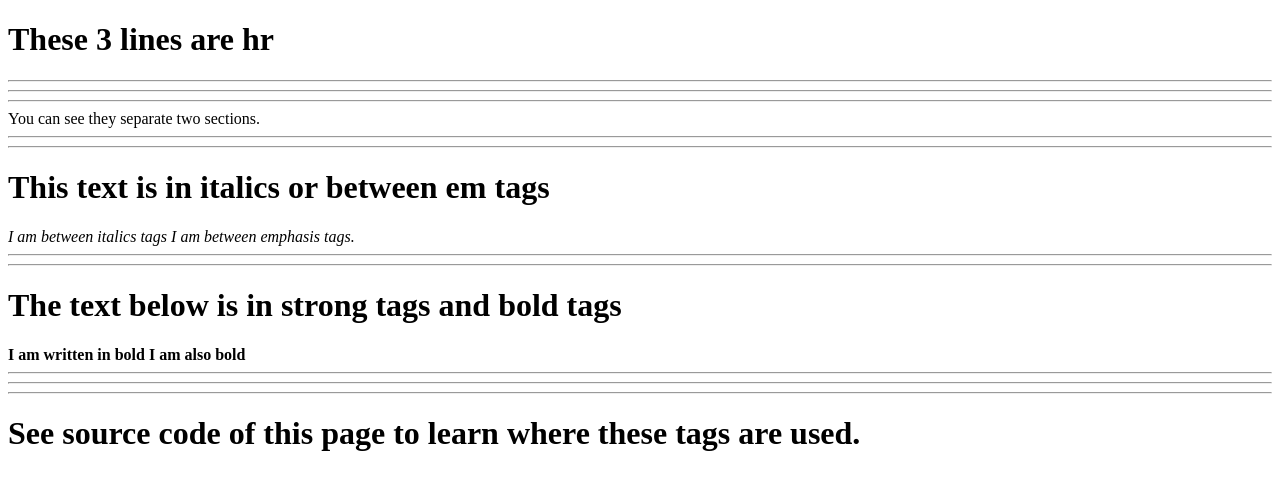
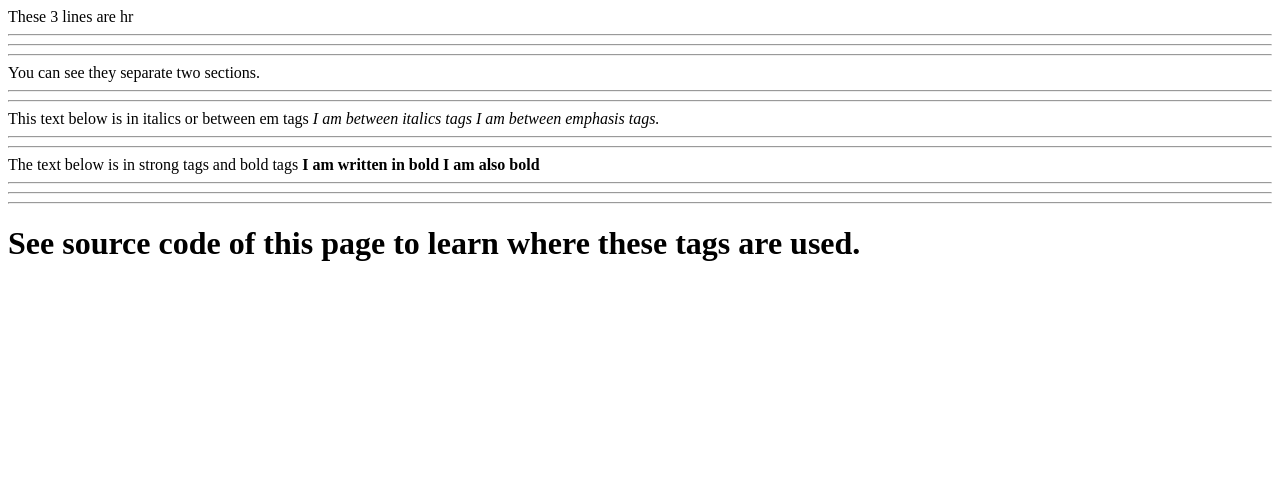
Before and after one commit to Abhi4244/StarCode1, a plain HTML site: page index.html in a window 1280 px wide. Drawn offline with Linux system fonts and the light colour scheme.

Commit message:
Update index.html

```diff
--- a/index.html
+++ b/index.html
@@ -3,13 +3,13 @@
 <head>
 </head>
 <body>
-<h1>These 3 lines are hr</h1>
+These 3 lines are hr
 <hr><hr><hr>You can see they separate two sections.
 <hr><hr>
-<h1>This text is in italics or between em tags</h1>
+This text below is in italics or between em tags
 <i>I am between italics tags</i>
 <em>I am between emphasis tags.</em><hr><hr>
-<h1>The text below is in strong tags and bold tags</h1>
+The text below is in strong tags and bold tags
 <strong>I am written in bold</strong>
 <b>I am also bold</b><hr><hr><hr>
 <h1>See source code of this page to learn where these tags are used.</h1>
```
